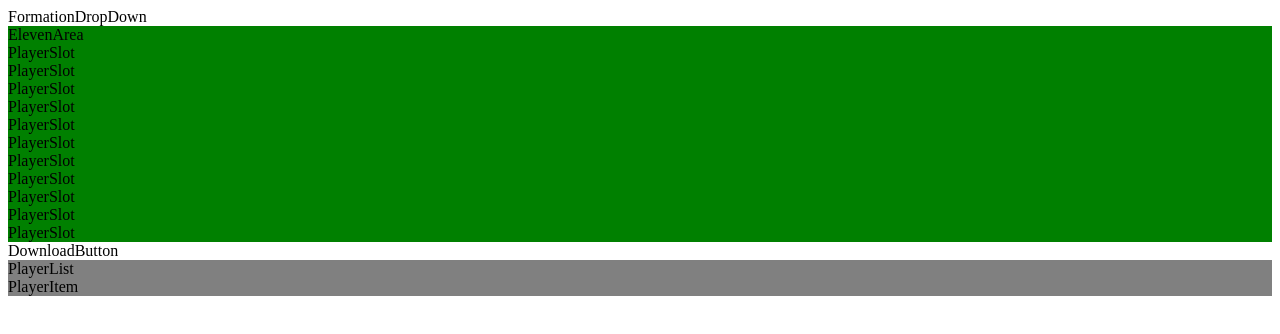
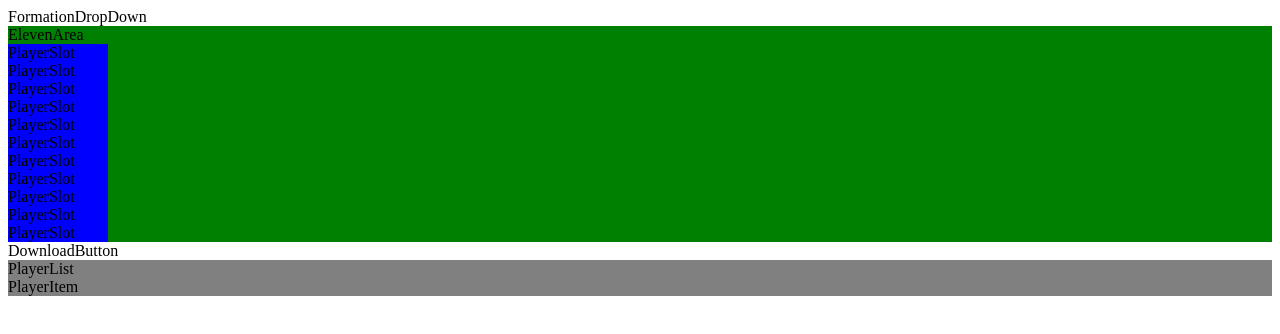
Before and after one commit to t-mine/react-eleven-maker, a React (Vite) app: page / in a window 1280 px wide. Shown: the top 334 px of the page. Built offline with nearby package versions, Linux system fonts and the light colour scheme.

Commit message:
PlayerSlotの位置を分かりやすくした

```diff
--- a/src/components/PlayerSlot.tsx
+++ b/src/components/PlayerSlot.tsx
@@ -2,7 +2,14 @@ function PlayerSlot() {
 
     return (
     <>
-        <div>PlayerSlot</div>
+        <div
+            style={{
+                backgroundColor: "blue",
+                width: "100px"
+            }}
+        >
+            PlayerSlot
+        </div>
     </>
     )
 }
```
